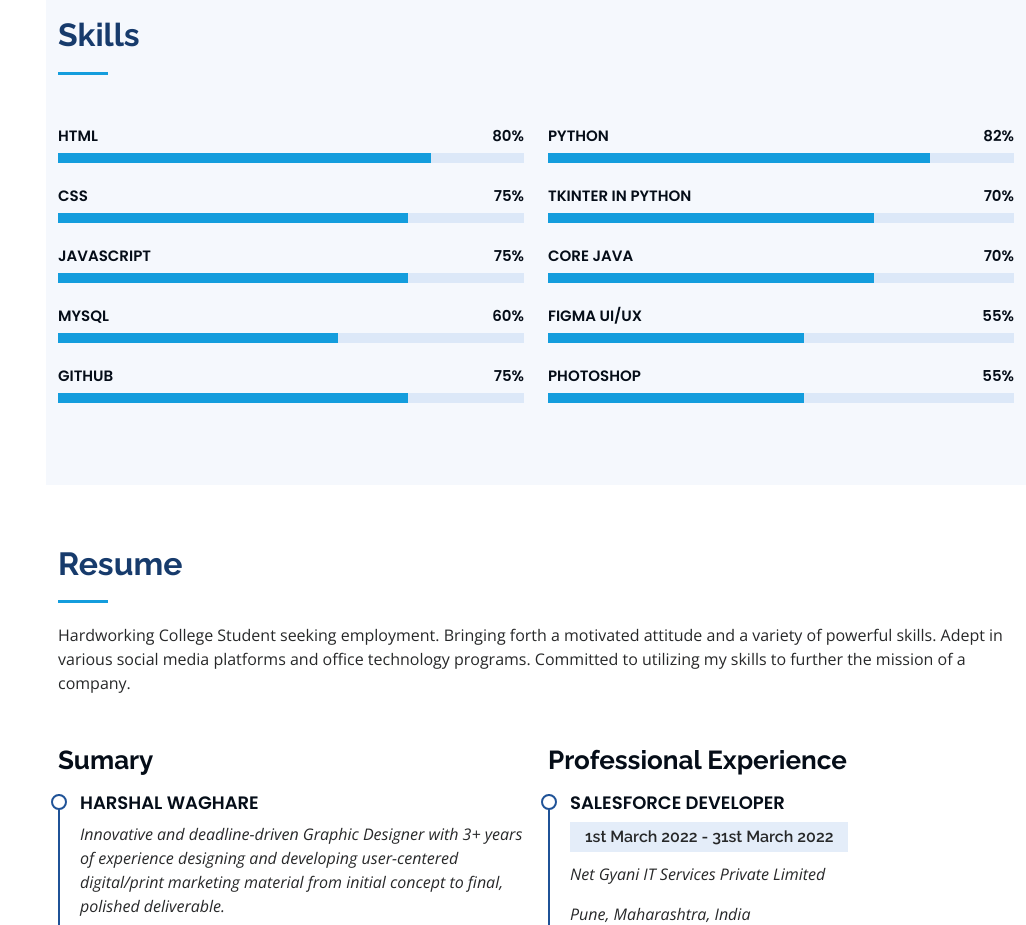
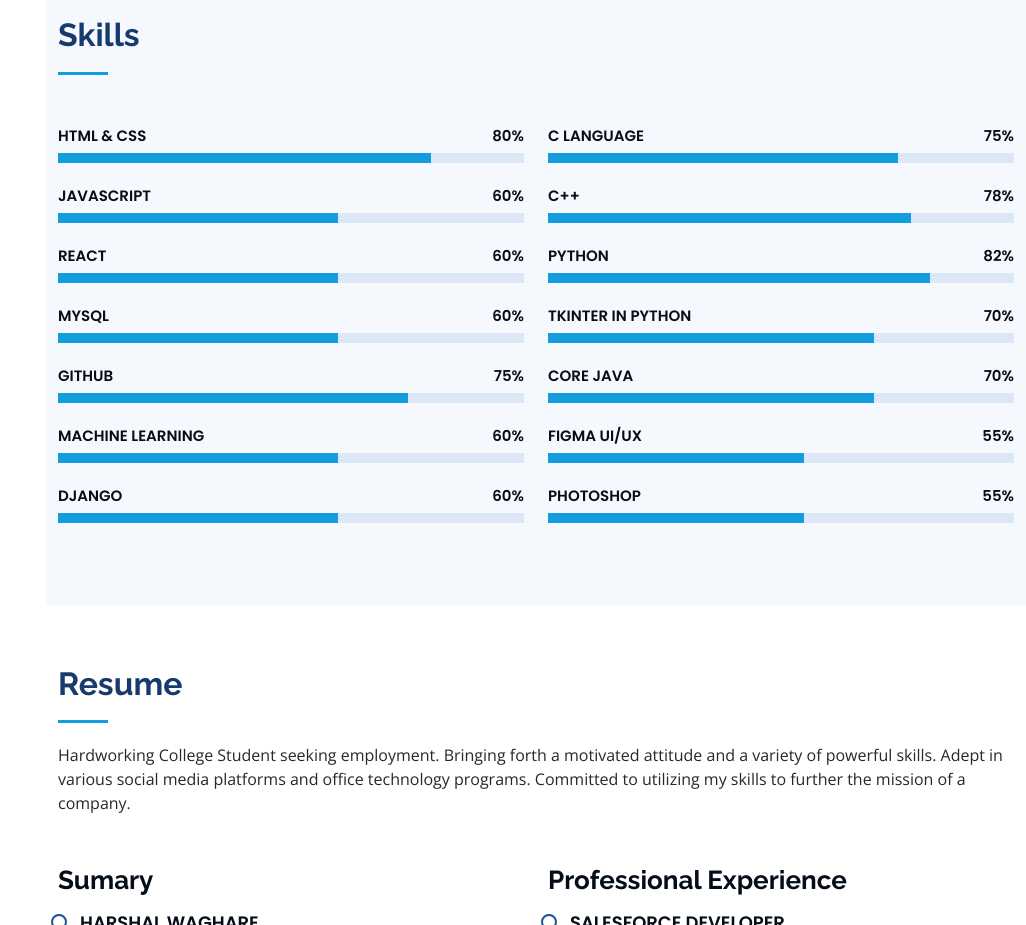
Before and after one commit to harshalwaghare18/myportfolio.github.io, a plain HTML site: page index.html in a window 1280 px wide. Shown: the part 1460-2385 px from the top of the page, without its empty margins (254-1280 px from the left). Drawn offline with nearby package versions, Linux system fonts and the light colour scheme.

Commit message:
Update index.html

```diff
--- a/index.html
+++ b/index.html
@@ -135,23 +135,23 @@
           <div class="col-lg-6" data-aos="fade-up">
 
             <div class="progress">
-              <span class="skill">HTML <i class="val">80%</i></span>
+              <span class="skill">HTML & CSS <i class="val">80%</i></span>
               <div class="progress-bar-wrap">
                 <div class="progress-bar" role="progressbar" aria-valuenow="80" aria-valuemin="0" aria-valuemax="100"></div>
               </div>
             </div>
 
             <div class="progress">
-              <span class="skill">CSS <i class="val">75%</i></span>
+              <span class="skill">JavaScript <i class="val">60%</i></span>
               <div class="progress-bar-wrap">
-                <div class="progress-bar" role="progressbar" aria-valuenow="75" aria-valuemin="0" aria-valuemax="100"></div>
+                <div class="progress-bar" role="progressbar" aria-valuenow="60" aria-valuemin="0" aria-valuemax="100"></div>
               </div>
             </div>
 
             <div class="progress">
-              <span class="skill">JavaScript <i class="val">75%</i></span>
+              <span class="skill">React <i class="val">60%</i></span>
               <div class="progress-bar-wrap">
-                <div class="progress-bar" role="progressbar" aria-valuenow="75" aria-valuemin="0" aria-valuemax="100"></div>
+                <div class="progress-bar" role="progressbar" aria-valuenow="60" aria-valuemin="0" aria-valuemax="100"></div>
               </div>
             </div>
 
@@ -169,10 +169,40 @@
               </div>
             </div>
 
+            <div class="progress">
+              <span class="skill">Machine Learning<i class="val">60%</i></span>
+              <div class="progress-bar-wrap">
+                <div class="progress-bar" role="progressbar" aria-valuenow="60" aria-valuemin="0" aria-valuemax="100"></div>
+              </div>
+            </div>
+
+            <div class="progress">
+              <span class="skill">Django<i class="val">60%</i></span>
+              <div class="progress-bar-wrap">
+                <div class="progress-bar" role="progressbar" aria-valuenow="60" aria-valuemin="0" aria-valuemax="100"></div>
+              </div>
+            </div>
+
 
           </div>
 
           <div class="col-lg-6" data-aos="fade-up" data-aos-delay="100">
+
+            <div class="progress">
+              <span class="skill">C Language <i class="val">75%</i></span>
+              <div class="progress-bar-wrap">
+                <div class="progress-bar" role="progressbar" aria-valuenow="75" aria-valuemin="0" aria-valuemax="100"></div>
+              </div>
+            </div>
+
+
+            <div class="progress">
+              <span class="skill">C++ <i class="val">78%</i></span>
+              <div class="progress-bar-wrap">
+                <div class="progress-bar" role="progressbar" aria-valuenow="78" aria-valuemin="0" aria-valuemax="100"></div>
+              </div>
+            </div>
+
 
             <div class="progress">
               <span class="skill">Python <i class="val">82%</i></span>
```
